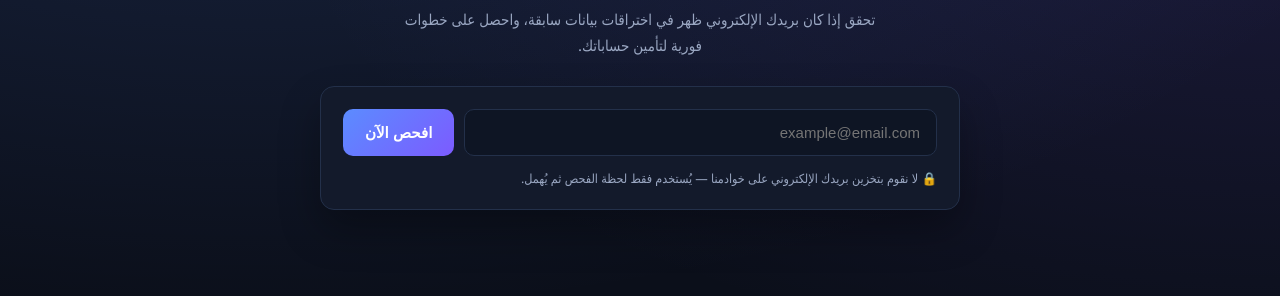
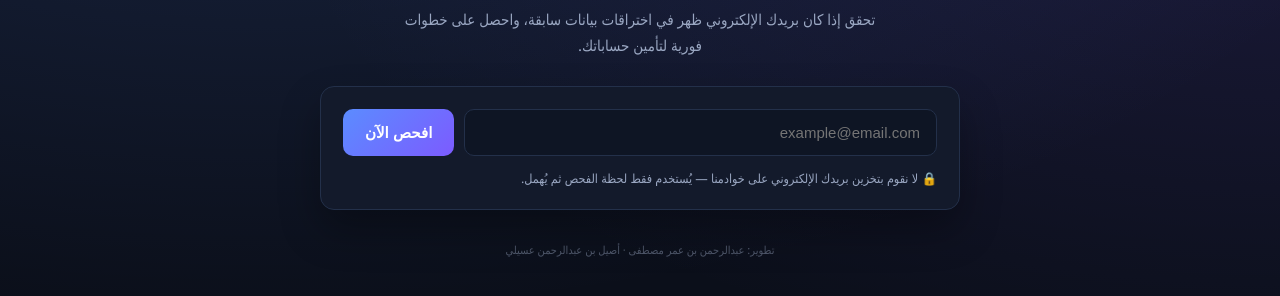
Before and after one commit to it-Abdulrahman/Hisn-Email-Breach-Checker, a website: page public/index.html in a window 1280 px wide. Shown: the part 204-500 px from the top of the page. Drawn offline with Linux system fonts and the light colour scheme.

Commit message:
Add developer credits line to footer

```diff
--- a/public/index.html
+++ b/public/index.html
@@ -38,6 +38,7 @@
     <section id="result" class="result" hidden aria-live="polite"></section>
 
     <footer class="footer">
+      <p class="credits">تطوير: عبدالرحمن بن عمر مصطفى · أصيل بن عبدالرحمن عسيلي</p>
     </footer>
   </main>
 
--- a/public/style.css
+++ b/public/style.css
@@ -347,6 +347,12 @@ html[dir="ltr"] #email {
   color: var(--accent);
 }
 
+.credits {
+  margin-top: 6px;
+  font-size: 11px;
+  opacity: 0.45;
+}
+
 @media (max-width: 480px) {
   .input-row {
     flex-direction: column;
```
